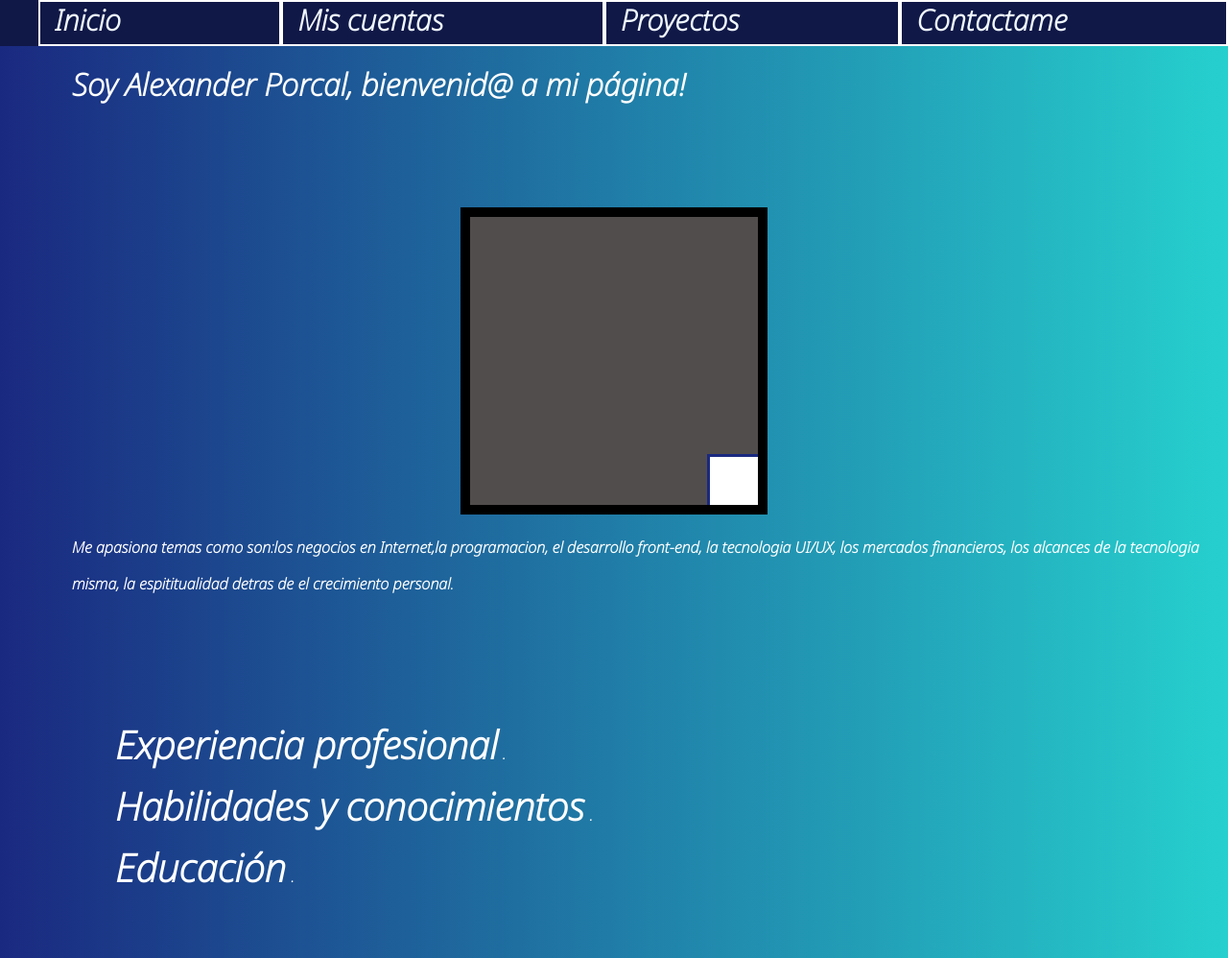
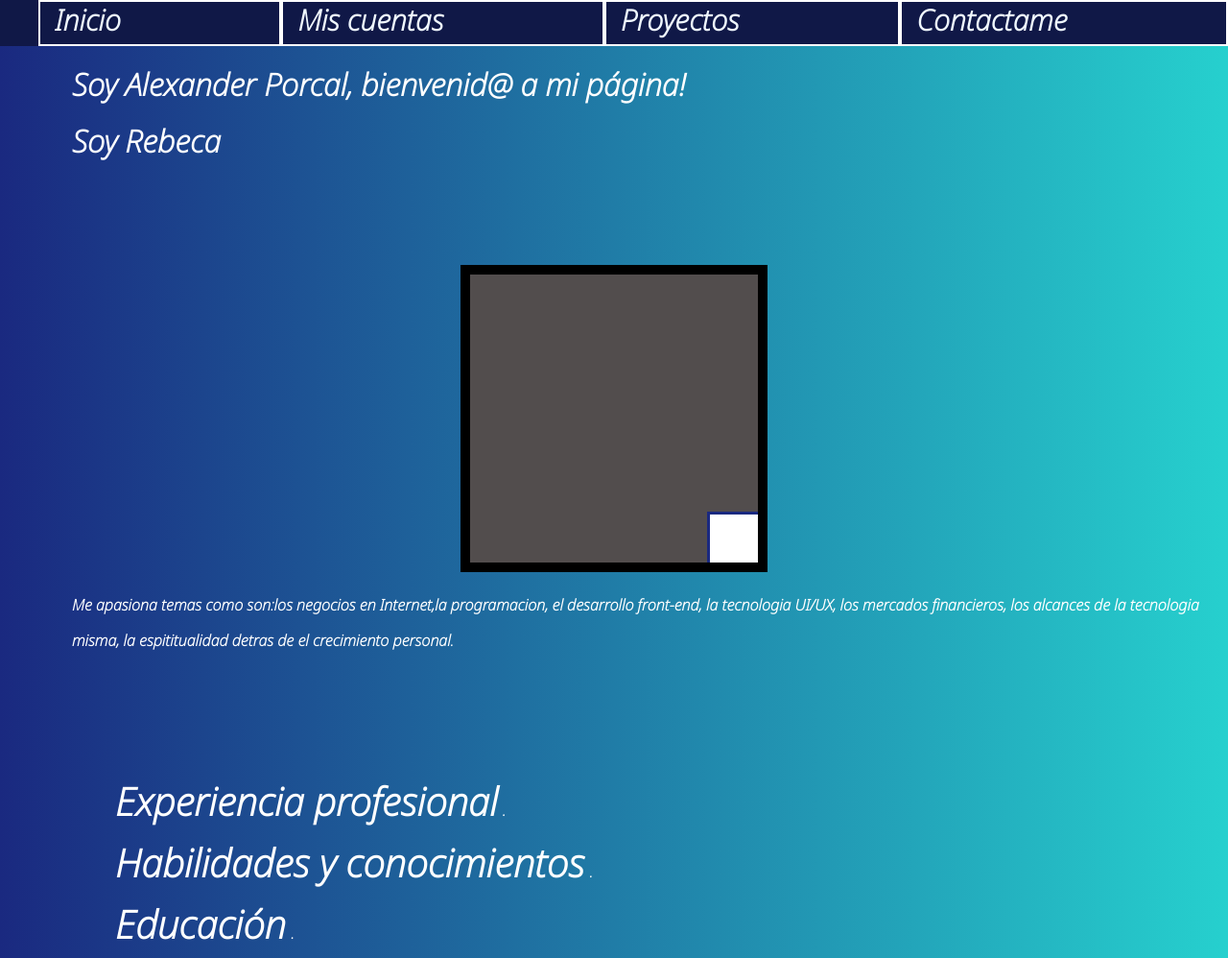
Before and after one commit to alex33uy/clase-grupo-git-jap2, a plain HTML site: page index.html in a window 1280 px wide. Shown: the top 998 px of the page at 96% size. Drawn offline with Linux system fonts and the light colour scheme; a script that the page names is missing; a web font is replaced by a local one.

Commit message:
Update index.html

```diff
--- a/index.html
+++ b/index.html
@@ -33,6 +33,7 @@
 
     <main class="main">
         <h1> Soy Alexander Porcal, bienvenid@ a mi página!</h1>
+        <h1> Soy Rebeca</h1>
         <br>
         <div class="img-container">
             <img src="frontend.jpg">
```
